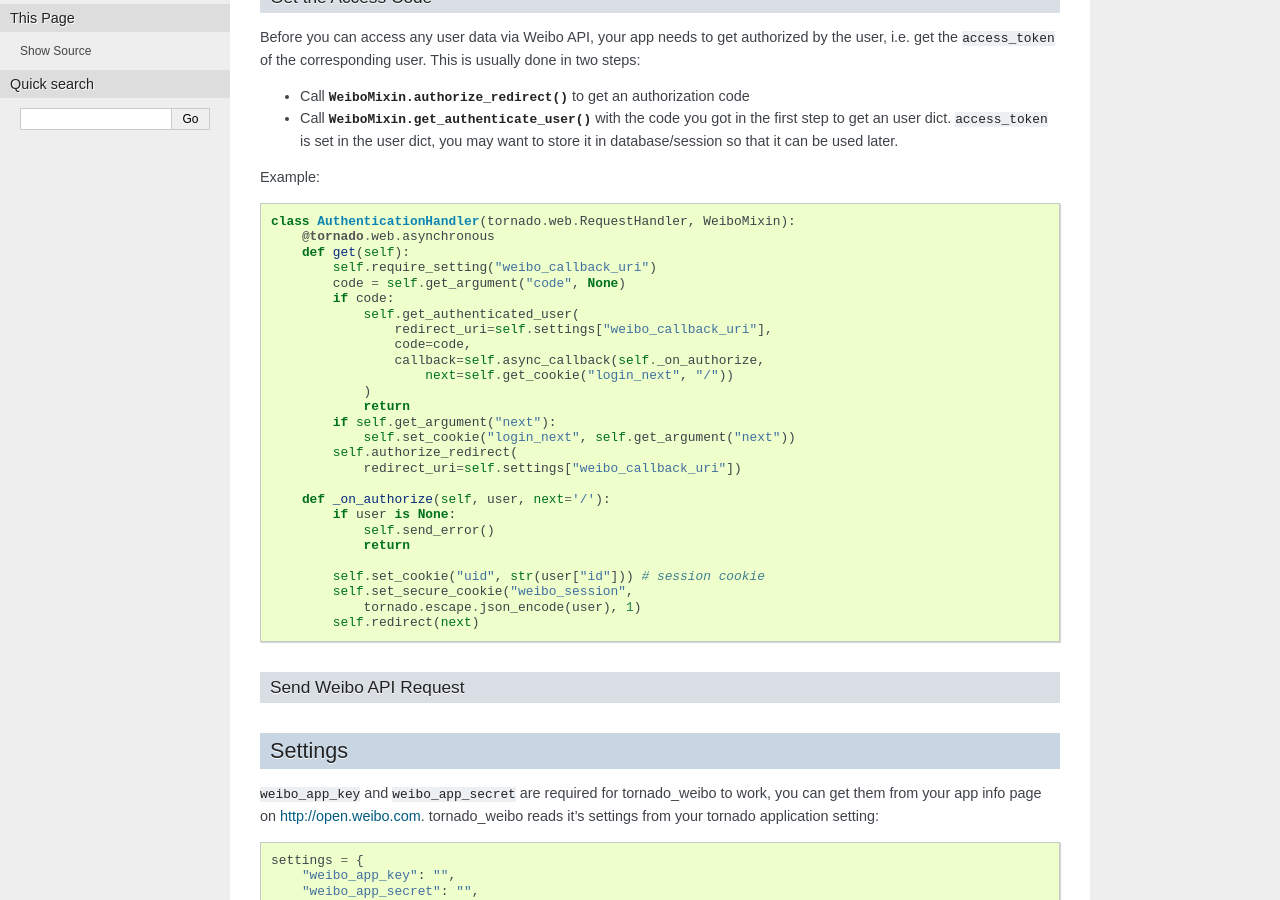
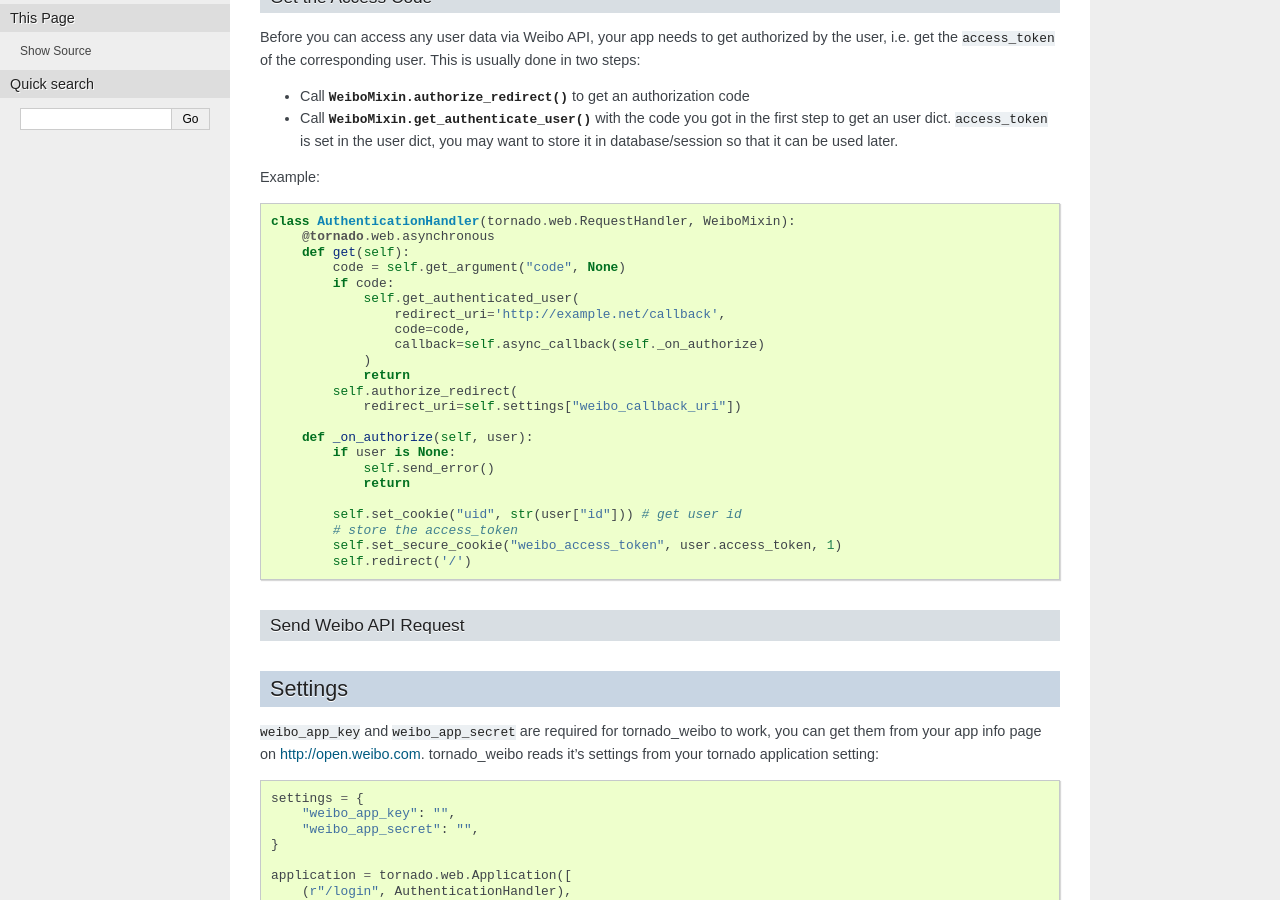
Before and after one commit to raptium/tornado_weibo, a Sphinx documentation site: the page built from docs/user_guide.rst, in a window 1280 px wide and 900 px high, scrolled down 400 px. Built offline with Sphinx 7.4.7, drawn with Linux system fonts in a browser that asks for light colours.

Commit message:
updated documentation

```diff
--- a/docs/user_guide.rst
+++ b/docs/user_guide.rst
@@ -33,30 +33,26 @@
   class AuthenticationHandler(tornado.web.RequestHandler, WeiboMixin):
       @tornado.web.asynchronous
       def get(self):
-          self.require_setting("weibo_callback_uri")
           code = self.get_argument("code", None)
           if code:
               self.get_authenticated_user(
-                  redirect_uri=self.settings["weibo_callback_uri"],
+                  redirect_uri='http://example.net/callback',
                   code=code,
-                  callback=self.async_callback(self._on_authorize,
-                      next=self.get_cookie("login_next", "/"))
+                  callback=self.async_callback(self._on_authorize)
               )
               return
-          if self.get_argument("next"):
-              self.set_cookie("login_next", self.get_argument("next"))
           self.authorize_redirect(
               redirect_uri=self.settings["weibo_callback_uri"])
 
-      def _on_authorize(self, user, next='/'):
+      def _on_authorize(self, user):
           if user is None:
               self.send_error()
               return
 
-          self.set_cookie("uid", str(user["id"])) # session cookie
-          self.set_secure_cookie("weibo_session",
-              tornado.escape.json_encode(user), 1)
-          self.redirect(next)
+          self.set_cookie("uid", str(user["id"])) # get user id
+          # store the access_token
+          self.set_secure_cookie("weibo_access_token", user.access_token, 1)
+          self.redirect('/')
 
 
 Send Weibo API Request
```
